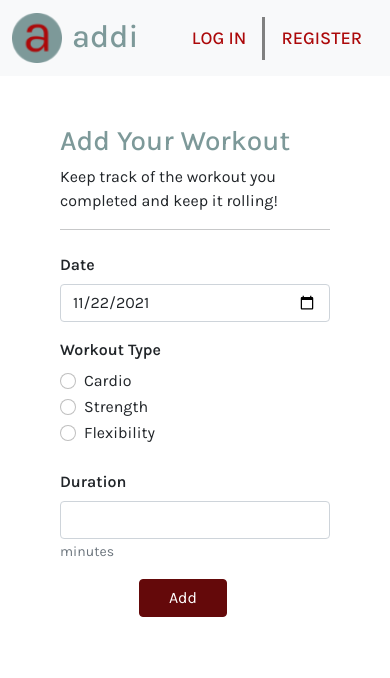
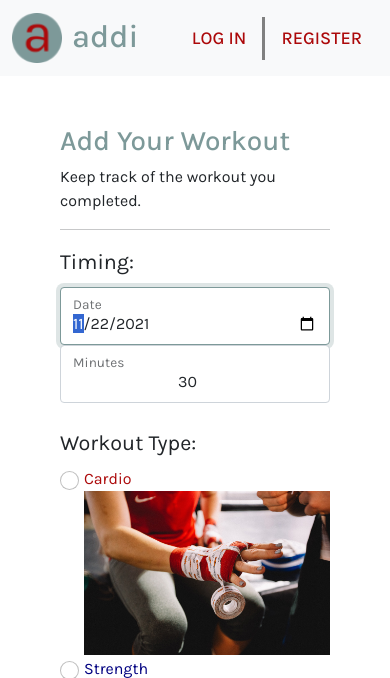
Before and after one commit to pippinnie/addi, a Flask app: page /add in a window 390 px wide. Shown: the top 678 px of the page. Run offline with Flask 2, Linux system fonts and the light colour scheme; some libraries are stand-ins or nearby versions.

Commit message:
Completed new workout form and query database

```diff
--- a/app.py
+++ b/app.py
@@ -152,7 +152,6 @@ def login():
             # username = username.upper()
             rows = db.execute("SELECT * FROM users WHERE username = ?", (username,))
             rows = list(rows)
-            print(rows)
 
             # Ensure username exists and password is correct
             if len(rows) != 1 or not check_password_hash(rows[0]["hash"], password):
@@ -197,21 +196,29 @@ def add():
 
     # user submited a form via POST
     if request.method == "POST":
-        symbol = request.form.get("symbol")
-        shares = request.form.get("shares")
+        date = request.form.get("date")
+        duration = request.form.get("duration")
+        workout_type = request.form.get("workout_type")
+        title = request.form.get("title")
+        instructor = request.form.get("instructor")
 
-        # Ensure symbol was submitted
-        if not symbol:
-            return apology("must provide symbol")
+        # Ensure date, duration and workout type were submitted
+        if not date or not duration or not workout_type:
+            flash("Please select date, workout duration and workout type.")
+            redirect("/add")
 
-        symbol = symbol.upper()
+        else:
+            # Insert the new workout into database
+            db.execute("INSERT INTO workouts (user_id, date, duration, workout_type, title, instructor) VALUES (?, ?, ?, ?, ?, ?)", (session["user_id"], date, duration, workout_type, title, instructor))
 
-        # Ensure shares was submitted
-        if not shares or not shares.isnumeric():
-            return apology("must provide number of shares")
+            # Save (commit) the changes
+            db.commit()
 
-        # convert to integer for calculation e.g. <=0 and * price
-        shares = int(shares)
+            # Success Message
+            flash("Wonderful! Keep it rolling!", "success")
+
+            # Redirect user to login page
+            return redirect("/add")
 
     # user reached via GET
     else:
@@ -224,11 +231,16 @@ def viewlog():
 
     # Configure to use SQLite database
     db = get_db()
-    users = db.execute("SELECT * FROM users;")
-    for user in users:
-        print(user)
-    return render_template("viewlog.html")
+    workouts = db.execute("SELECT * FROM workouts WHERE user_id = ?", (session["user_id"],))
+    print(workouts)
+    return render_template("viewlog.html", workouts=workouts)
 
+
+# @app.route("/search")
+# def search():
+#     db = get_db()
+#     titles = db.execute("SELECT title FROM workouts WHERE title LIKE ? AND user_id = ?", ("%" + request.args.get("q") + "%", session["user_id"]))
+#     return jsonify(titles)
 
 
 @app.route("/motivation")
--- a/static/styles.css
+++ b/static/styles.css
@@ -11,7 +11,7 @@ nav {
 }
 
 /* Links */
-.nav-link, a {
+.nav-link, a, .red {
 
     text-decoration: none;
     color: #AC090A;
@@ -28,6 +28,11 @@ nav .active {
 /* Colors for brand */
 nav .green, .navbar-light .navbar-brand, .green {
     color: #7d9999;
+}
+
+/* Colors for workout types */
+.blue {
+    color: navy;
 }
 
 /* Brand on header */
@@ -106,7 +111,7 @@ header ul {
     margin-bottom: 0rem;
 }
 
-/* Form check */
+/* Form radio selection */
 .form-check-input:checked {
     background-color: #7d9999;
     border-color: #7d9999;
@@ -114,3 +119,9 @@ header ul {
 .form-check-input:focus {
     box-shadow: 0 0 0 0.25rem rgb(125 153 153 / 25%);
 }
+
+/* Form radio */
+.form-check-input {
+    width: 1.2em;
+    height: 1.2em;
+}
--- a/templates/add.html
+++ b/templates/add.html
@@ -8,56 +8,95 @@
     <div class="col-sm-6">
         <h1 class="green">Add Your Workout</h1>
         <p>
-            Keep track of the workout you completed and keep it rolling!
+            Keep track of the workout you completed.
         </p>
 
         <hr>
 
-        <form>
+        <form action="/add" method="post">
+            <div class="row mb-4">
+                <legend for="timing">Timing:</legend>
                 <!-- Date -->
-            <div class="mb-3 row justify-content-md-center">
-                <label for="date" class="col-sm-3 col-form-label">Date</label>
-                <div class="col-sm-5">
-                    <input id="date" class="form-control" type="date" name="date">
+                <div class="col-sm-4">
+                    <div class="form-floating">
+                        <input id="date" type="date" class="form-control" name="date" autofocus required>
+                        <label for="date">Date</label>
+                    </div>
+                </div>
+                <!-- Duration -->
+                <div class="col-sm-3">
+                    <div class="form-floating">
+                        <input id="duration" class="form-control text-center" type="number" name="duration" min="0" max="360" value="30" autocomplete="off" required/>
+                        <label for="duration" class="col-sm-2">Minutes</label>
+                    </div>
                 </div>
             </div>
 
             <!-- Workout type -->
-            <fieldset class="mb-3 row justify-content-md-center">
-                <legend for="workout_type" class="col-sm-3 col-form-label pt-0">Workout Type</legend>
-                <div class="col-sm-5">
+            <fieldset class="mb-4">
+                <legend for="workout_type">Workout Type:</legend>
+                <div class="row">
+                    <div class="col-sm-3">
                         <div class="form-check">
-                        <input class="form-check-input" type="radio" name="workout_type" id="cardio">
-                        <label class="form-check-label" for="cardio">Cardio</label>
+                            <input class="form-check-input" type="radio" name="workout_type" value="cardio" id="cardio" required>
+                            <label class="form-check-label red" for="cardio">
+                                Cardio
+                                <img src="/static/images/cardio.jpg" alt="image-cardio" class="img-fluid d-block" width="100%">
+                            </label>
                         </div>
+                    </div>
+                    <div class="col-sm-3">
                         <div class="form-check">
-                        <input class="form-check-input" type="radio" name="workout_type" id="strength">
-                        <label class="form-check-label" for="strength">Strength</label>
+                            <input class="form-check-input" type="radio" name="workout_type" value="strength" id="strength">
+                            <label class="form-check-label blue" for="strength">
+                                Strength
+                                <img src="/static/images/weight.jpg" alt="image-weight" class="img-fluid d-block" width="100%">
+                            </label>
                         </div>
+                    </div>
+                    <div class="col-sm-3">
                         <div class="form-check">
-                        <input class="form-check-input" type="radio" name="workout_type" id="flexibility">
-                        <label class="form-check-label" for="flexibility">Flexibility</label>
+                            <input class="form-check-input" type="radio" name="workout_type" value="flexibility" id="flexibility">
+                            <label class="form-check-label green" for="flexibility">
+                                Flexibility
+                                <img src="/static/images/yoga.jpg" alt="image-yoga" class="img-fluid d-block" width="100%">
+                            </label>
+                        </div>
+                    </div>
+                    <div class="col-sm-3">
+                        <div class="form-check">
+                            <input class="form-check-input" type="radio" name="workout_type" value="mix" id="Mix">
+                            <label class="form-check-label" for="Mix">
+                                <span class="red">M</span><span class="blue">I</span><span class="green">X</span>
+                                <img src="/static/images/mix.jpg" alt="image-mix" class="img-fluid d-block" width="100%">
+                            </label>
+                        </div>
                     </div>
                 </div>
             </fieldset>
 
-            <!-- Duration -->
-            <div class="mb-3 row justify-content-md-center">
-                <label for="duration" class="col-sm-3 col-form-label">Duration</label>
-                    <div class="col-sm-5">
-                        <div class="col-sm-4">
-                            <input id="duration" class="form-control" type="integer" name="duration" maxlength="4" autocomplete="off">
+            <div class="row mb-4">
+                <legend for="details">Details:</legend>
+                <!-- Title -->
+                <div class="col-sm-6">
+                    <div class="form-floating">
+                        <textarea id="title" class="form-control" placeholder="Title" name="title" maxlength="250"></textarea>
+                        <label for="title">Title (optional)</label>
                     </div>
-                        <div class="col-sm-4">
-                            <span class="form-text">minutes</span>
                 </div>
+
+                <!-- Instructor -->
+                <div class="col-sm-6">
+                    <div class="form-floating">
+                        <textarea id="instructor" class="form-control" placeholder="Instructor" name="instructor" maxlength="250"></textarea>
+                        <label for="instructor">Instructor (optional)</label>
                     </div>
                 </div>
             </div>
 
             <!-- Button -->
-            <div class="row justify-content-md-center">
-                <div class="d-grid gap-2 col-5 mx-auto">
+            <div class="justify-content-md-center">
+                <div class="d-grid gap-2 col-3 mx-auto">
                     <button class="btn btn-primary" type="submit">Add</button>
                 </div>
             </div>
--- a/templates/layout.html
+++ b/templates/layout.html
@@ -35,6 +35,7 @@
 
         <!-- jquery -->
         <script src="https://ajax.googleapis.com/ajax/libs/jquery/3.5.1/jquery.min.js"></script>
+        <!-- <script crossorigin="anonymous" integrity="sha256-9/aliU8dGd2tb6OSsuzixeV4y/faTqgFtohetphbbj0=" src="https://code.jquery.com/jquery-3.5.1.min.js"></script> -->
 
         <script src="/static/app.js"></script>
 
```
Also changed, not shown: static/app.js (+17 -1 lines), templates/viewlog.html (+22 -1 lines), addi.db, static/images/beach.jpg (deleted), static/images/cardio.jpg (added), static/images/food.jpg (deleted), static/images/karsten-winegeart-ZiXqi1iSZyI-unsplash.jpg (deleted), 7 other files. Lines whose indentation alone changed are shown as unchanged.
